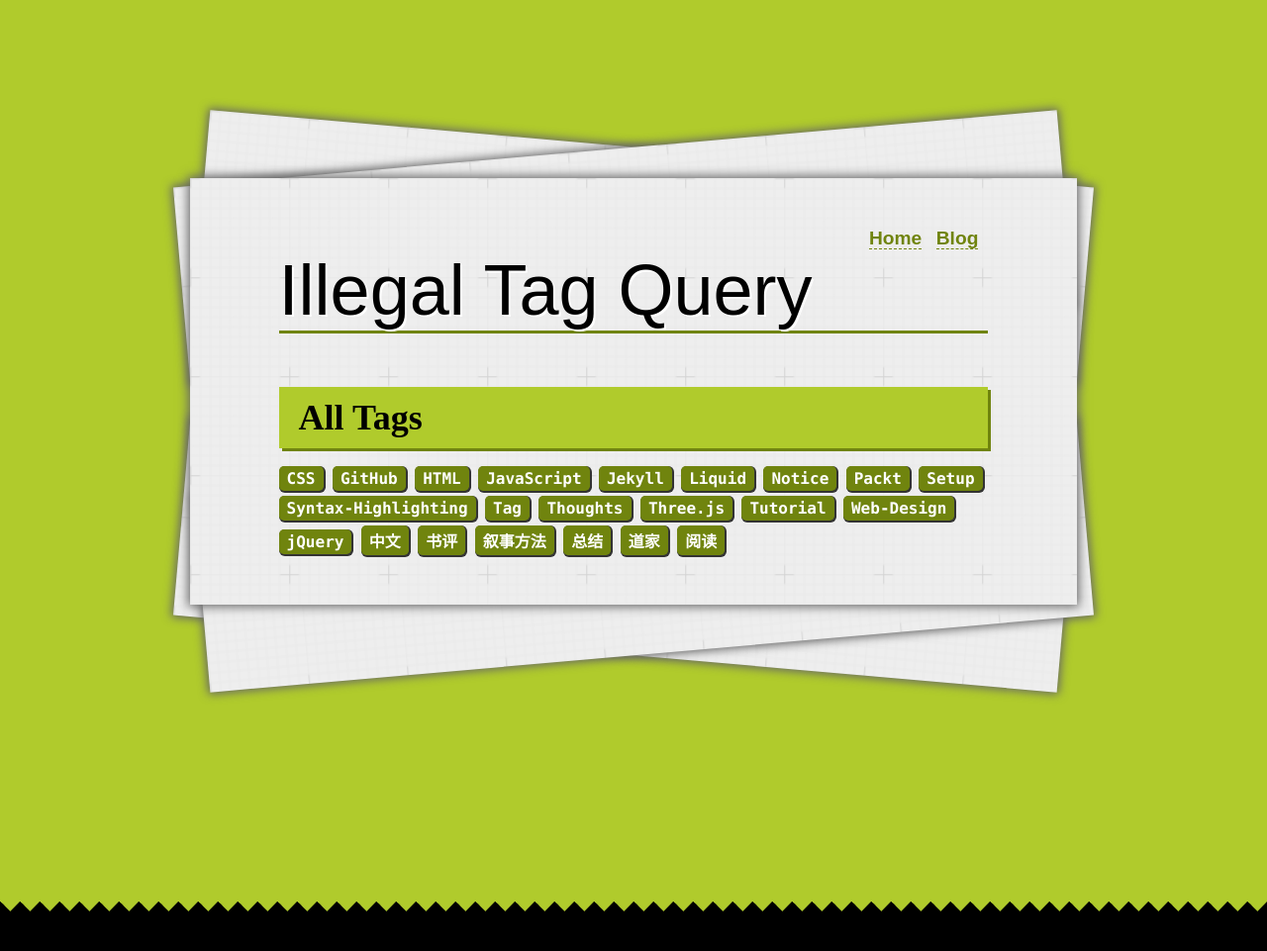
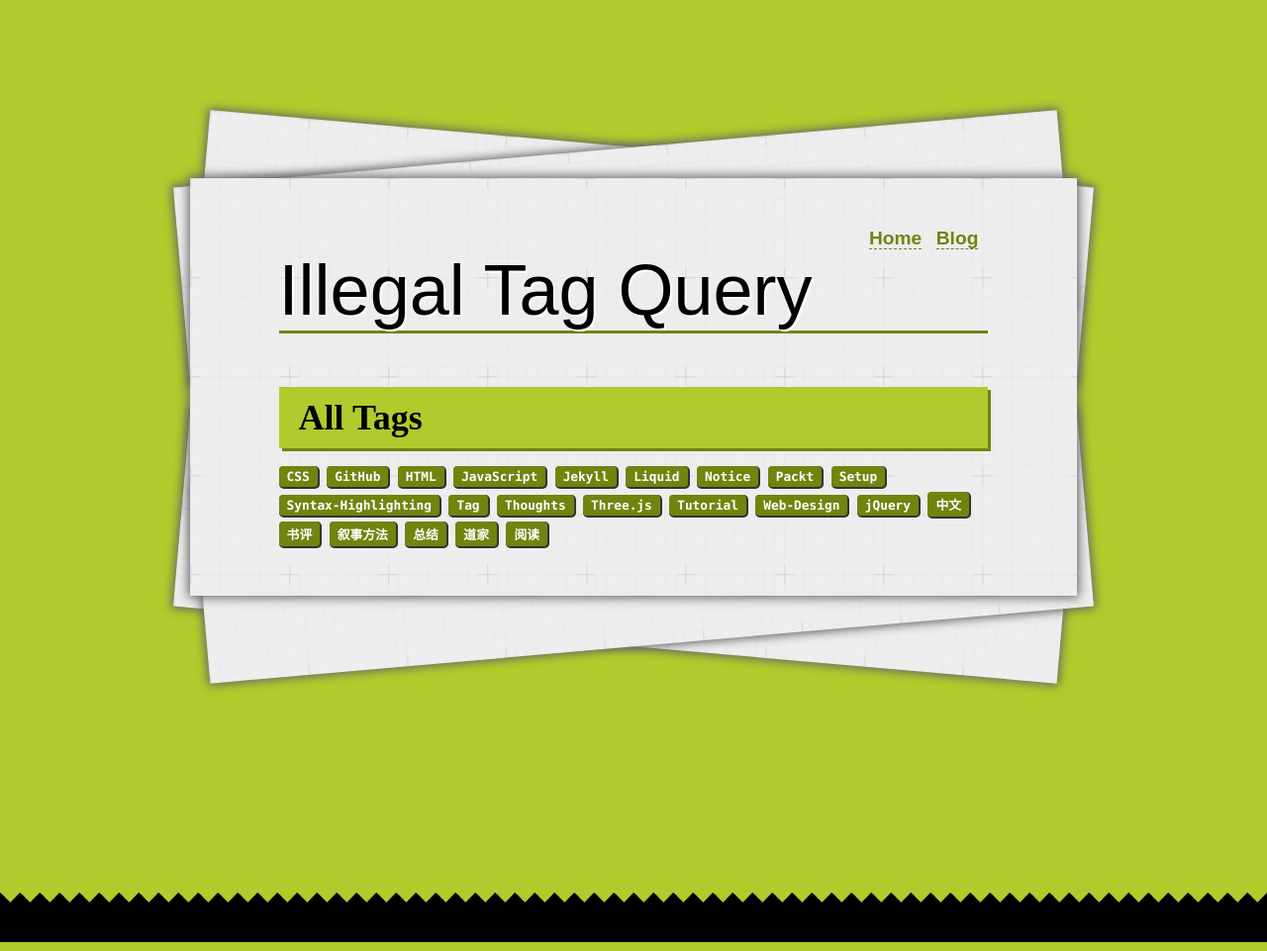
Before and after one commit to Ovilia/blog, a Jekyll site: the page built from tags.html, in a window 1280 px wide. Shown: the whole page at 99% size. Built offline with Jekyll 4.4.1, drawn with Linux system fonts in a browser that asks for light colours; Markdown is read by kramdown in place of the engine named in the settings.

Commit message:
series style

```diff
--- a/css/default.css
+++ b/css/default.css
@@ -313,7 +313,7 @@ p>a>img:hover {
     border-radius: 0.3em;
     box-shadow: 1px 1px 0 1px #333;
     font-family: Consolas, "Courier New", Courier;
-    font-size: 1em;
+    font-size: 0.8em;
     text-shadow: none;
     filter: none;
 }
@@ -513,15 +513,16 @@ p>a>img:hover {
     }
     .more {
         font-size: 100%;
-        margin-top: 0px;
+        margin-top: -10px;
     }
     .simpleNav {
         margin-top: -20px;
         margin-bottom: 20px;
     }
     .series-recent {
-        margin-right: -2%;
+        margin-right: -3%;
         margin-top: -8px;
+        padding: 5px 10px;
     }
 }
 
```
Also changed, not shown: 2 other files.
